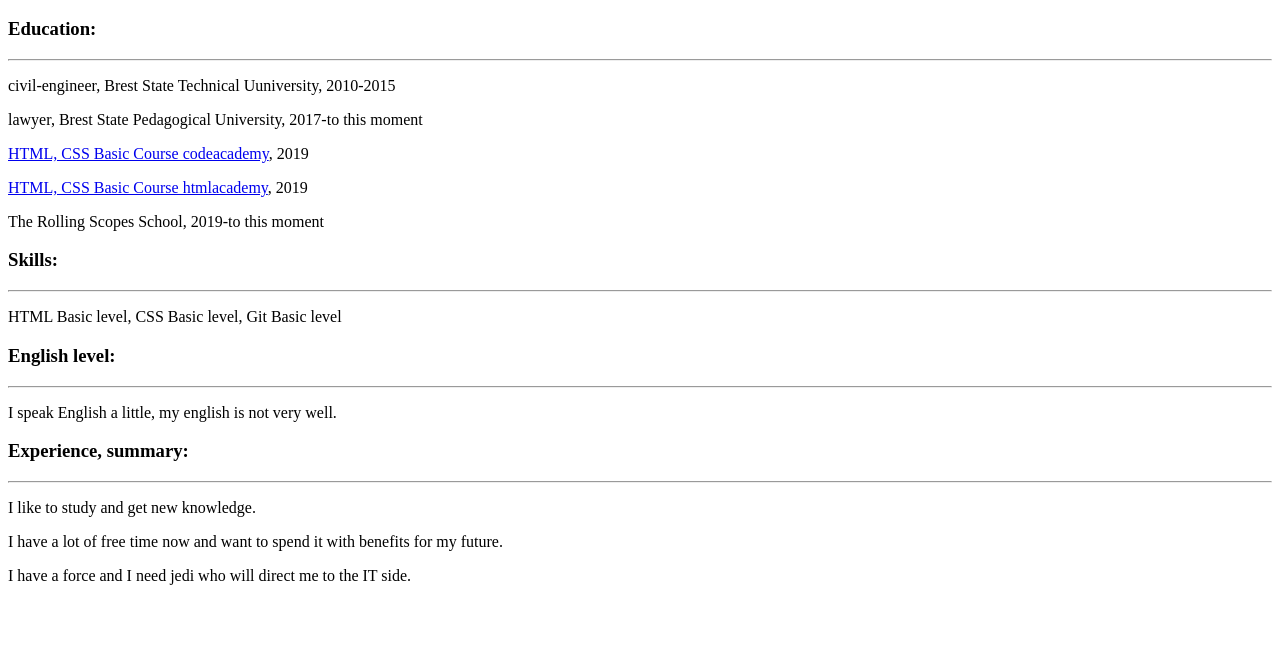
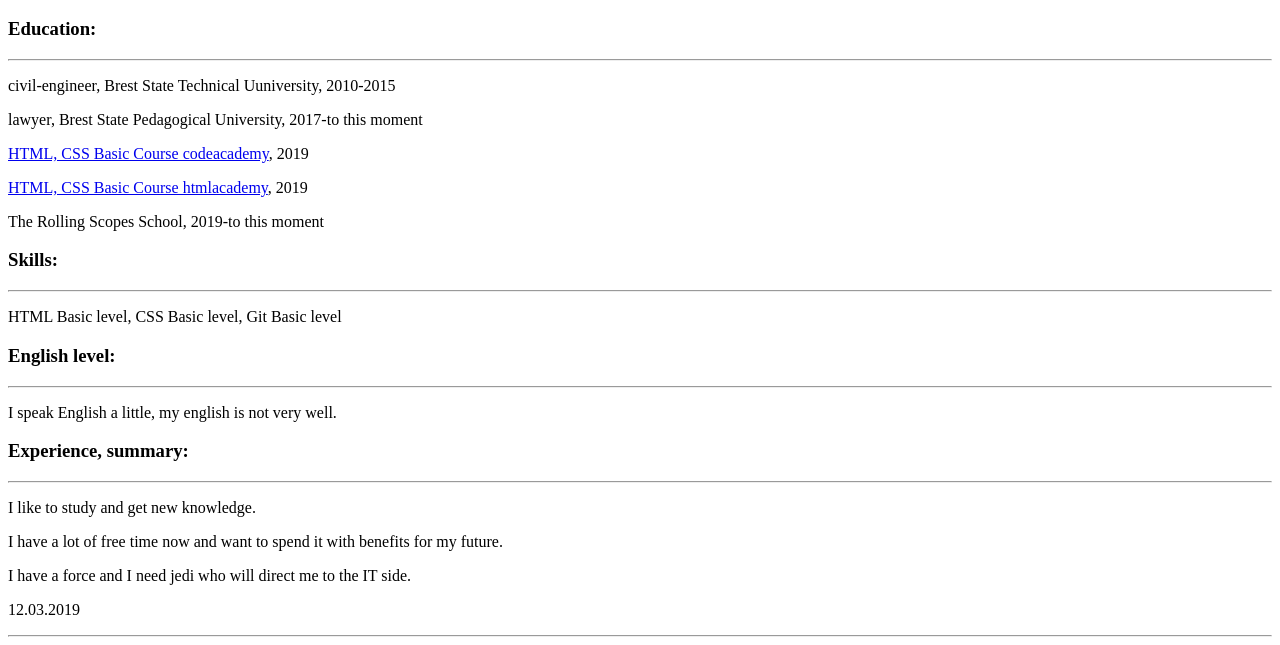
Before and after one commit to Serstana/rsschool-2019Q1-cv, a plain HTML site: page index.html in a window 1280 px wide. Shown: the part 577-1222 px from the top of the page. Before the commit the page ends 1178 px from the top, so only its background shows below. Drawn offline with Linux system fonts and the light colour scheme.

Commit message:
feat:add footer to index.html

```diff
--- a/index.html
+++ b/index.html
@@ -40,6 +40,9 @@
         </div>
       </main>
       <footer>
+        <div class="data">
+          <p>12.03.2019</p><hr>
+        </div>
       </footer>
     </body>
 </html>
```
